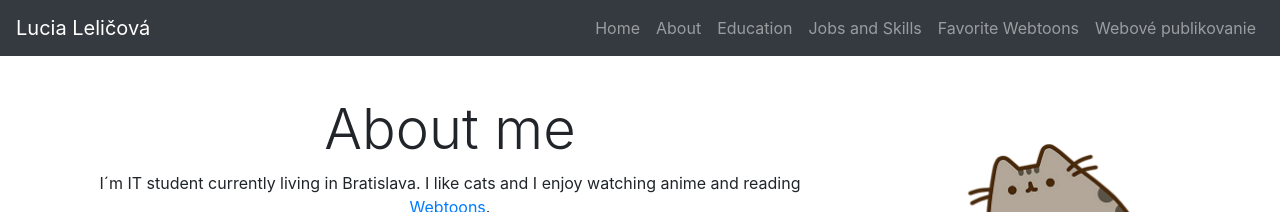
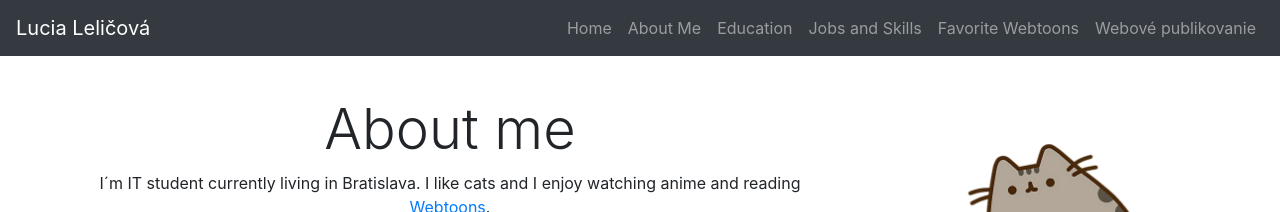
Before and after one commit to draeneika/draeneika.github.io, a Jekyll site: the page built from about/index.html, in a window 1280 px wide. Shown: the top 212 px of the page. Built offline with Jekyll 4.4.1, drawn with Linux system fonts in a browser that asks for light colours.

Commit message:
nav-bar fix

```diff
--- a/_includes/navigation.html
+++ b/_includes/navigation.html
@@ -10,7 +10,7 @@
         <a class="nav-link" href="/">Home</a>
       </li>
       <li class="nav-item">
-        <a class="nav-link" href="/about">About</a>
+        <a class="nav-link" href="/about">About Me</a>
       </li>
       <li class="nav-item">
         <a class="nav-link" href="/education">Education</a>
```
